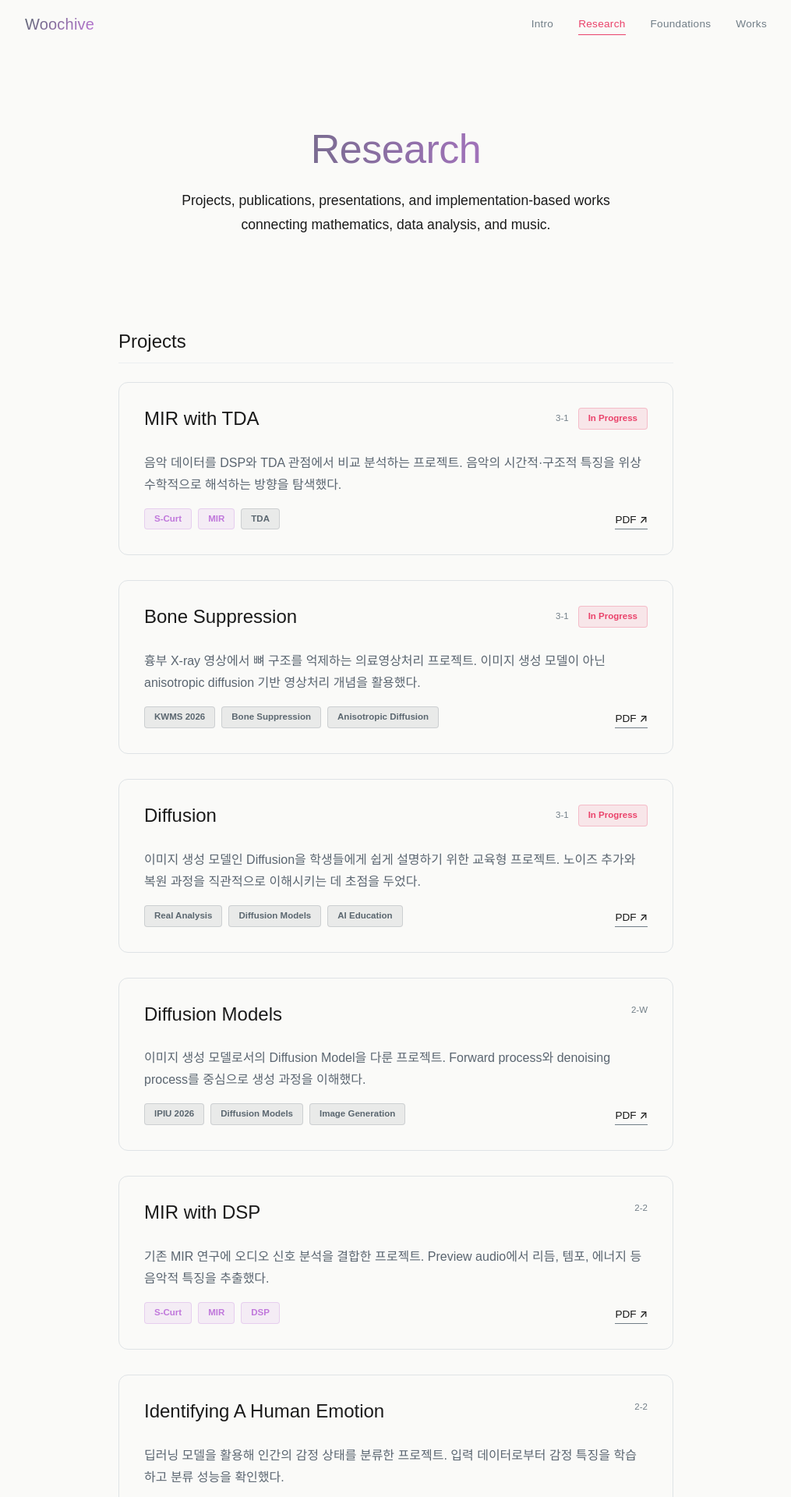
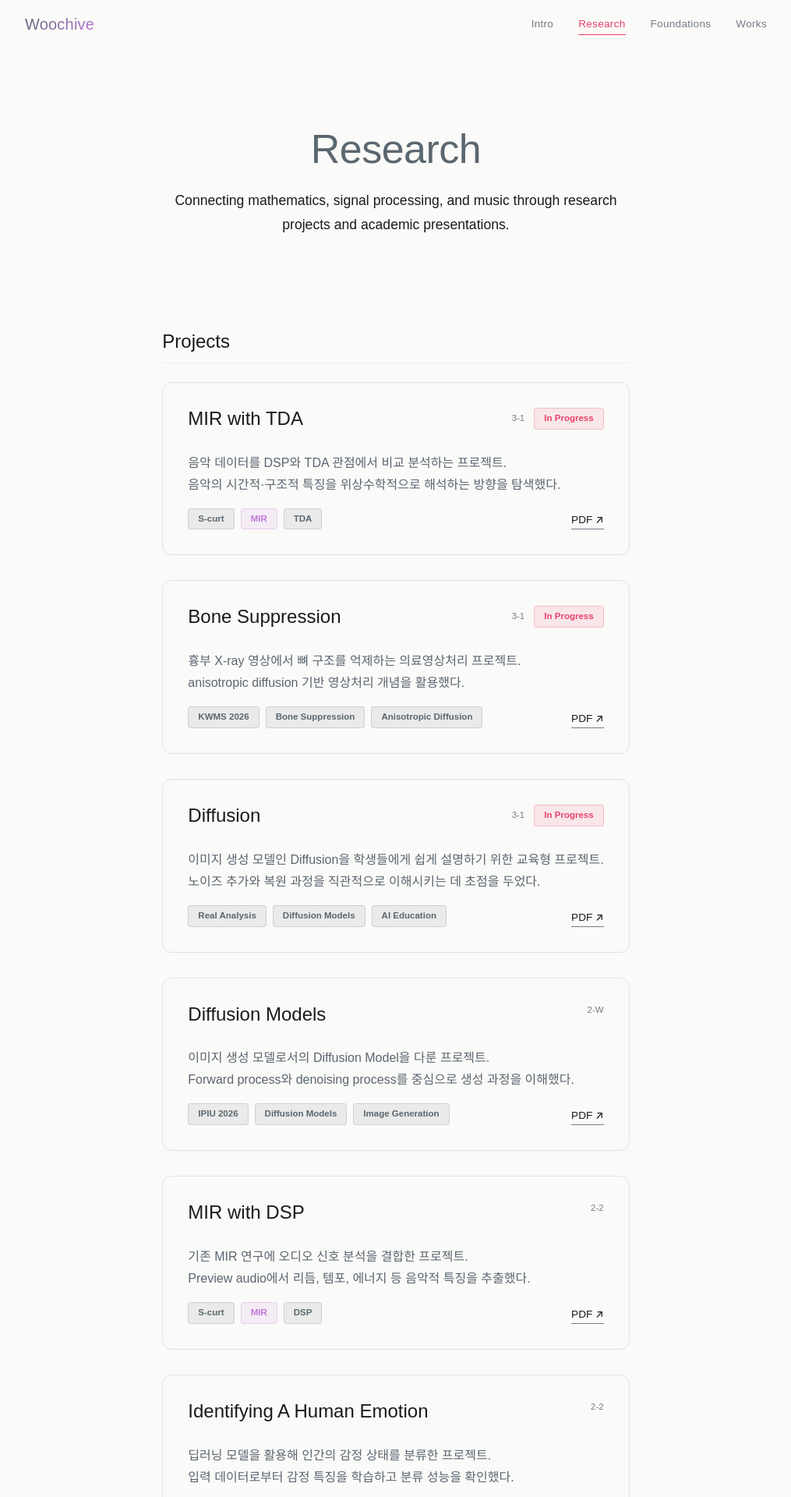
Before and after one commit to sonluos/woochive, a React (Vite) app: page /research in a window 1280 px wide. Shown: the top 1920 px of the page at 78% size, without its empty margins (132-1147 px from the left). Built offline with nearby package versions, Linux system fonts and the light colour scheme.

Commit message:
style: gray title, update subtitle, S-curt/DSP gray tags, line breaks, content fixes

```diff
--- a/src/components/ResearchCard.tsx
+++ b/src/components/ResearchCard.tsx
@@ -33,7 +33,14 @@ function ResearchProjectCard({ project }: ResearchProjectCardProps) {
         </div>
       </div>
 
-      <p className="research-card__description">{project.description}</p>
+      <p className="research-card__description">
+        {project.description.split('\n').map((line, i) => (
+          <span key={i}>
+            {line}
+            {i < project.description.split('\n').length - 1 && <br />}
+          </span>
+        ))}
+      </p>
 
       <div className="research-card__footer">
         {project.tags.length > 0 && <TagList tags={project.tags} />}
--- a/src/components/TagList.tsx
+++ b/src/components/TagList.tsx
@@ -4,9 +4,7 @@ const MUSIC_TAGS = new Set([
   'MIR',
   'Music Recommendation',
   'Music Structure',
-  'DSP',
   'Audio Analysis',
-  'S-Curt',
 ]);
 
 interface TagListProps {
--- a/src/data/research.ts
+++ b/src/data/research.ts
@@ -14,8 +14,8 @@ export const researchData: ResearchData = {
       id: 'scurt-mir-with-tda',
       title: 'MIR with TDA',
       description:
-        '음악 데이터를 DSP와 TDA 관점에서 비교 분석하는 프로젝트. 음악의 시간적·구조적 특징을 위상수학적으로 해석하는 방향을 탐색했다.',
-      tags: ['S-Curt', 'MIR', 'TDA'],
+        '음악 데이터를 DSP와 TDA 관점에서 비교 분석하는 프로젝트.\n음악의 시간적·구조적 특징을 위상수학적으로 해석하는 방향을 탐색했다.',
+      tags: ['S-curt', 'MIR', 'TDA'],
       year: '3-1',
       status: 'In Progress',
       pdfUrl: '/MIR%20with%20TDA.pdf',
@@ -24,7 +24,7 @@ export const researchData: ResearchData = {
       id: 'kwms-bone-suppression',
       title: 'Bone Suppression',
       description:
-        '흉부 X-ray 영상에서 뼈 구조를 억제하는 의료영상처리 프로젝트. 이미지 생성 모델이 아닌 anisotropic diffusion 기반 영상처리 개념을 활용했다.',
+        '흉부 X-ray 영상에서 뼈 구조를 억제하는 의료영상처리 프로젝트.\nanisotropic diffusion 기반 영상처리 개념을 활용했다.',
       tags: ['KWMS 2026', 'Bone Suppression', 'Anisotropic Diffusion'],
       year: '3-1',
       status: 'In Progress',
@@ -34,7 +34,7 @@ export const researchData: ResearchData = {
       id: 'real-analysis-diffusion',
       title: 'Diffusion',
       description:
-        '이미지 생성 모델인 Diffusion을 학생들에게 쉽게 설명하기 위한 교육형 프로젝트. 노이즈 추가와 복원 과정을 직관적으로 이해시키는 데 초점을 두었다.',
+        '이미지 생성 모델인 Diffusion을 학생들에게 쉽게 설명하기 위한 교육형 프로젝트.\n노이즈 추가와 복원 과정을 직관적으로 이해시키는 데 초점을 두었다.',
       tags: ['Real Analysis', 'Diffusion Models', 'AI Education'],
       year: '3-1',
       status: 'In Progress',
@@ -44,7 +44,7 @@ export const researchData: ResearchData = {
       id: 'ipiu-diffusion-models',
       title: 'Diffusion Models',
       description:
-        '이미지 생성 모델로서의 Diffusion Model을 다룬 프로젝트. Forward process와 denoising process를 중심으로 생성 과정을 이해했다.',
+        '이미지 생성 모델로서의 Diffusion Model을 다룬 프로젝트.\nForward process와 denoising process를 중심으로 생성 과정을 이해했다.',
       tags: ['IPIU 2026', 'Diffusion Models', 'Image Generation'],
       year: '2-W',
       pdfUrl: '/IPIU%202026.pdf',
@@ -53,8 +53,8 @@ export const researchData: ResearchData = {
       id: 'scurt-mir-with-dsp',
       title: 'MIR with DSP',
       description:
-        '기존 MIR 연구에 오디오 신호 분석을 결합한 프로젝트. Preview audio에서 리듬, 템포, 에너지 등 음악적 특징을 추출했다.',
-      tags: ['S-Curt', 'MIR', 'DSP'],
+        '기존 MIR 연구에 오디오 신호 분석을 결합한 프로젝트.\nPreview audio에서 리듬, 템포, 에너지 등 음악적 특징을 추출했다.',
+      tags: ['S-curt', 'MIR', 'DSP'],
       year: '2-2',
       pdfUrl: '/MIR%20with%20DSP.pdf',
     },
@@ -62,7 +62,7 @@ export const researchData: ResearchData = {
       id: 'identifying-human-emotion',
       title: 'Identifying A Human Emotion',
       description:
-        '딥러닝 모델을 활용해 인간의 감정 상태를 분류한 프로젝트. 입력 데이터로부터 감정 특징을 학습하고 분류 성능을 확인했다.',
+        '딥러닝 모델을 활용해 인간의 감정 상태를 분류한 프로젝트.\n입력 데이터로부터 감정 특징을 학습하고 분류 성능을 확인했다.',
       tags: ['Deep Learning', 'Emotion Recognition', 'Classification'],
       year: '2-2',
       pdfUrl: '/%EB%94%A5%EB%9F%AC%EB%8B%9D%EA%B0%9C%EB%A1%A0%20%EB%B0%8F%20%EC%97%B0%EC%8A%B5.pdf',
@@ -71,8 +71,8 @@ export const researchData: ResearchData = {
       id: 'scurt-mir',
       title: 'MIR',
       description:
-        '힙합 음악 데이터를 중심으로 MIR 연구의 기본 구조를 잡은 프로젝트. 메타데이터 기반 분석과 음악 추천 시스템으로의 확장 가능성을 탐색했다.',
-      tags: ['S-Curt', 'MIR', 'Music Recommendation'],
+        '힙합 음악 데이터를 중심으로 MIR 연구의 기본 구조를 잡은 프로젝트.\n메타데이터 기반 분석과 음악 추천 시스템으로의 확장 가능성을 탐색했다.',
+      tags: ['S-curt', 'MIR', 'Music Recommendation'],
       year: '2-1',
       pdfUrl: '/MIR.pdf',
     },
@@ -80,7 +80,7 @@ export const researchData: ResearchData = {
       id: 'sejong-inbody-data',
       title: 'Sejong Inbody Data Analysis',
       description:
-        '세종시 인바디 데이터를 활용해 신체 지표의 패턴을 분석한 프로젝트. 인공지능 기초 수준에서 예측 및 분류 가능성을 탐색했다.',
+        '세종시 인바디 데이터를 활용해 신체 지표의 패턴을 분석한 프로젝트.\n인공지능 기초 수준에서 예측 및 분류 가능성을 탐색했다.',
       tags: ['Introduction To Artificial Intelligence', 'Data Analysis', 'Health Data'],
       year: '2-1',
       pdfUrl: '/%EC%9D%B8%EA%B3%B5%EC%A7%80%EB%8A%A5%EA%B8%B0%EC%B4%88.pdf',
@@ -89,7 +89,7 @@ export const researchData: ResearchData = {
       id: 'wildfire-helicopter-path',
       title: 'Wildfire Helicopter Path Optimization',
       description:
-        '산불 진화 상황에서 헬기의 이동 경로를 수학적으로 모델링한 프로젝트. 최단 경로와 법선 방향 접근을 시도했지만, 최종 문제는 완전히 해결하지 못했다.',
+        '산불 진화 상황에서 헬기의 이동 경로를 수학적으로 모델링한 프로젝트.\n최단 경로와 법선 방향 접근을 시도하여 경로의 한계점을 완화했다.',
       tags: ['Computational Mathematics', 'Optimization', 'Path Planning'],
       year: '1-1',
       pdfUrl: '/%EC%A0%84%EC%82%B0%EC%88%98%ED%95%99.pdf',
--- a/src/pages/Research.css
+++ b/src/pages/Research.css
@@ -41,10 +41,7 @@
   font-family: var(--font-serif);
   font-size: clamp(2.8rem, 6vw, var(--text-4xl));
   font-weight: var(--weight-normal);
-  background: var(--gradient-title);
-  -webkit-background-clip: text;
-  -webkit-text-fill-color: transparent;
-  background-clip: text;
+  color: #5B6770;
   margin-bottom: var(--sp-5);
   letter-spacing: -0.01em;
 }
--- a/src/pages/Research.tsx
+++ b/src/pages/Research.tsx
@@ -8,8 +8,8 @@ export default function Research() {
       <section className="research__header container">
         <h1 className="research__title">Research</h1>
         <p className="research__desc">
-          Projects, publications, presentations, and implementation-based works
-          connecting mathematics, data analysis, and music.
+          Connecting mathematics, signal processing, and music through
+          research projects and academic presentations.
         </p>
       </section>
 
```
